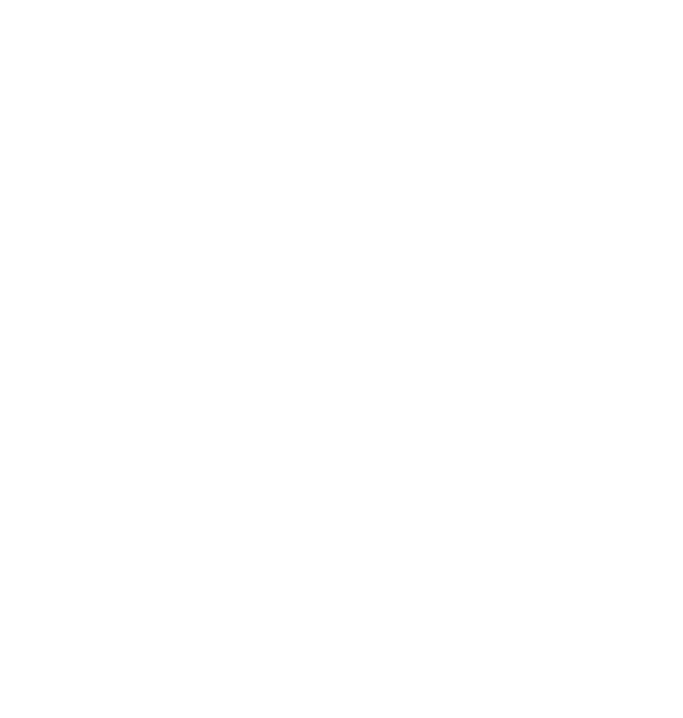
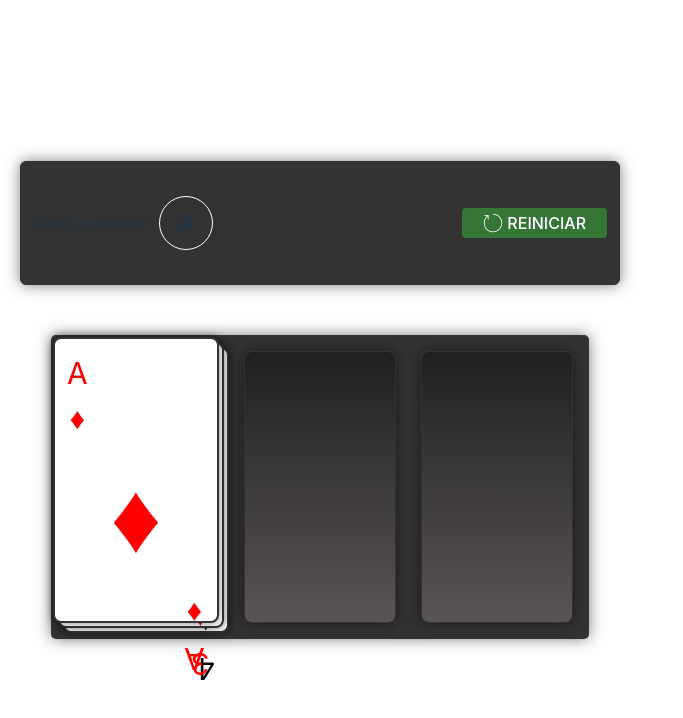
Before and after one commit to nol4lej/hanu-pruebatecnica, a React (Vite) app: page / in a window 1280 px wide. Shown: the top 718 px of the page, without its empty margins (0-683 px from the left). Built offline with nearby package versions, Linux system fonts and the light colour scheme.

Commit message:
Componente Game que inicializa el juego

```diff
--- a/src/App.jsx
+++ b/src/App.jsx
@@ -1,9 +1,10 @@
 import './App.css'
+import Game from './components/Game/Game';
 
 function App() {
-
   return (
     <>
+      <Game />
     </>
   )
 }
```
